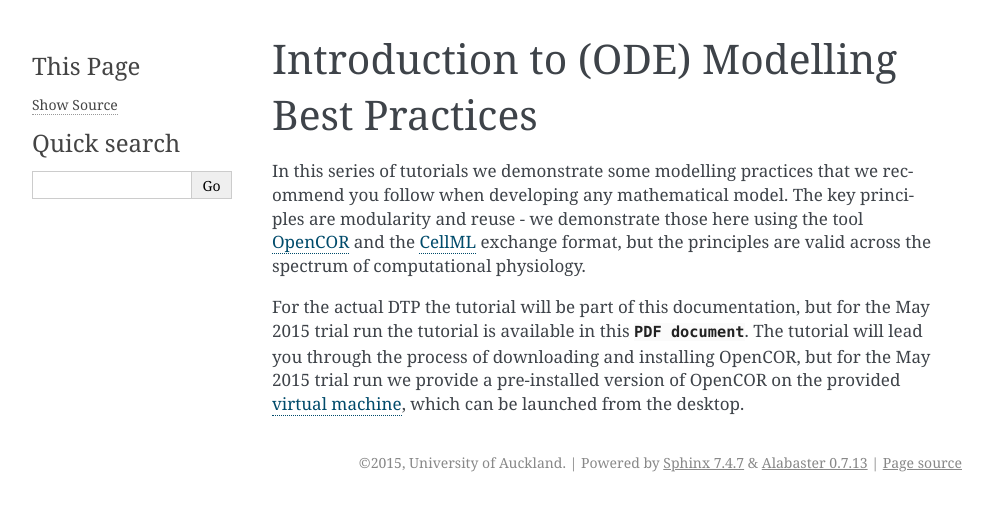
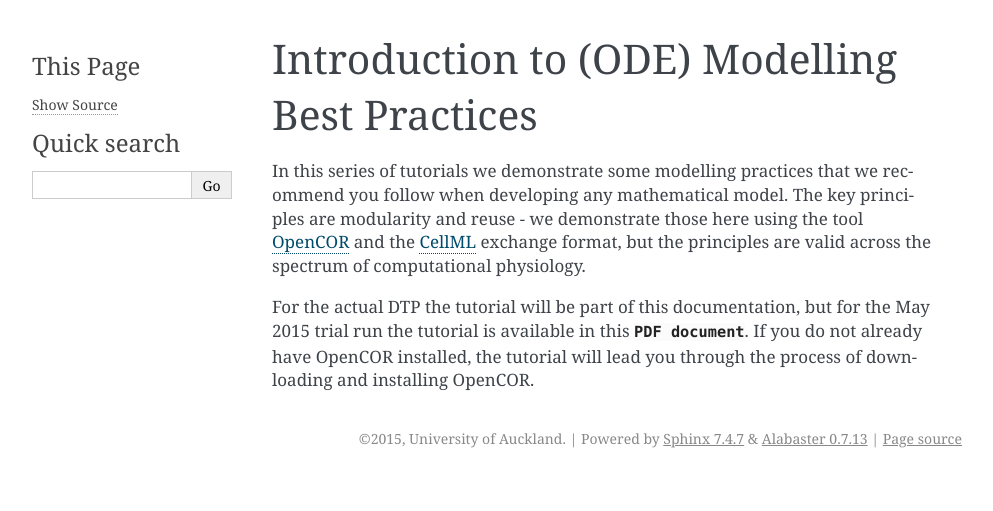
Before and after one commit to ABI-Tutorials/DTP-CompPhys, a Sphinx documentation site: the page built from source/modellingbestpractices.rst, in a window 1280 px wide. Shown: the top 511 px of the page, without its empty margins (148-1141 px from the left). Built offline with Sphinx 7.4.7, drawn with Linux system fonts in a browser that asks for light colours; pages that are not in the unit, such as notebooks, are missing from menus.

Commit message:
update to v8 of the OpenCOR tutorial

```diff
--- a/source/modellingbestpractices.rst
+++ b/source/modellingbestpractices.rst
@@ -5,4 +5,4 @@ Introduction to (ODE) Modelling Best Practices
 
 In this series of tutorials we demonstrate some modelling practices that we recommend you follow when developing any mathematical model. The key principles are modularity and reuse - we demonstrate those here using the tool `OpenCOR <http://opencor.ws>`_ and the `CellML <http://cellml.org>`_ exchange format, but the principles are valid across the spectrum of computational physiology.
 
-For the actual DTP the tutorial will be part of this documentation, but for the May 2015 trial run the tutorial is available in this :download:`PDF document </_static/OpenCOR Tutorial v6.pdf>`. The tutorial will lead you through the process of downloading and installing OpenCOR, but for the May 2015 trial run we provide a pre-installed version of OpenCOR on the provided :ref:`virtual machine <dtp_cp_virtualmachine>`, which can be launched from the desktop.
+For the actual DTP the tutorial will be part of this documentation, but for the May 2015 trial run the tutorial is available in this :download:`PDF document </_static/OpenCOR Tutorial v8.pdf>`. If you do not already have OpenCOR installed, the tutorial will lead you through the process of downloading and installing OpenCOR.
```
Also changed, not shown: 2 other files.
